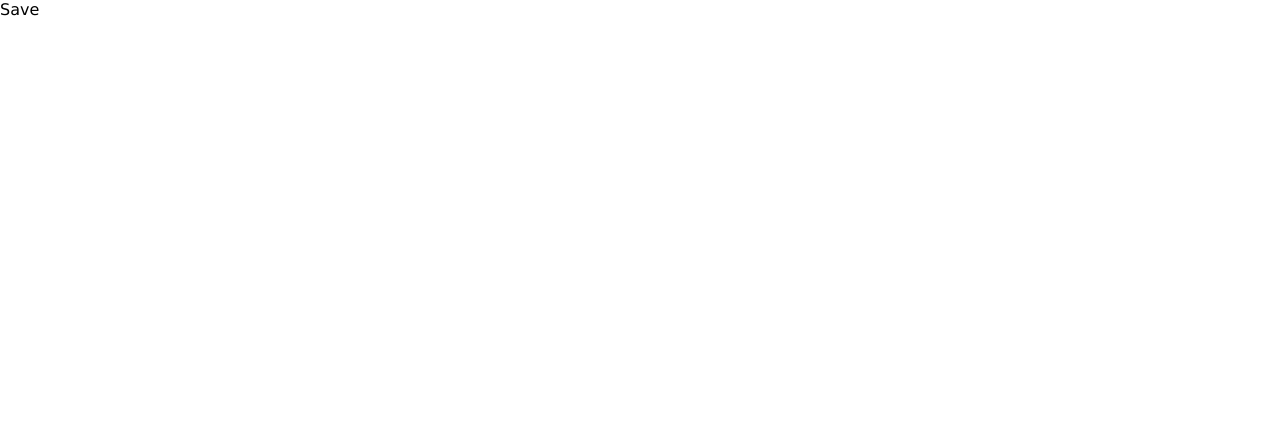
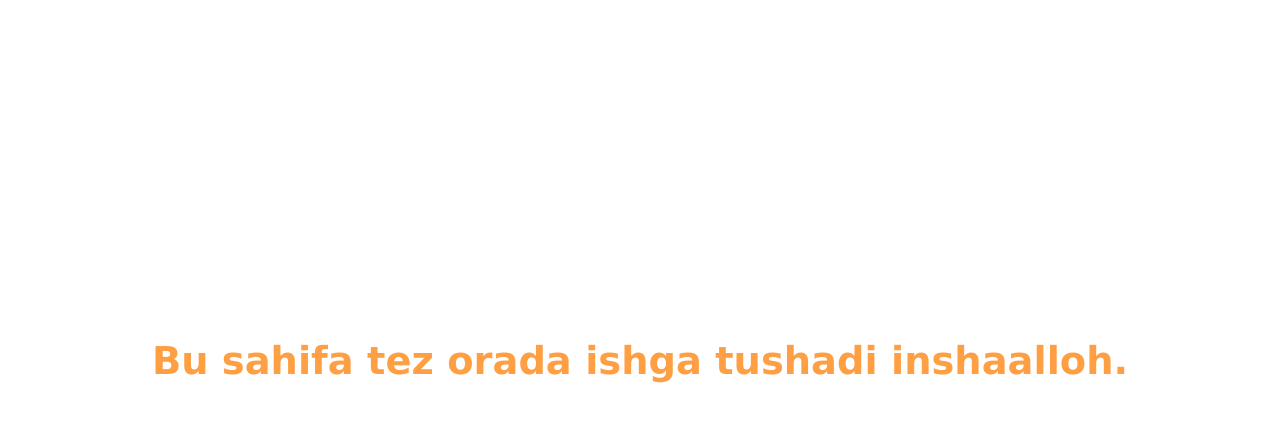
Before and after one commit to AzamovMuhammad/AyatUz, a React (Vite) app: page /save in a window 1280 px wide. Shown: the top 422 px of the page. Built offline with nearby package versions, Linux system fonts and the light colour scheme.

Commit message:
added save page

```diff
--- a/src/Pages/Save.jsx
+++ b/src/Pages/Save.jsx
@@ -1,9 +1,12 @@
-import React from 'react'
+import React from "react";
+import '../style/save.css'
 
 function Save() {
   return (
-    <div>Save</div>
-  )
+    <div className="save_page">
+      <h1>Bu sahifa tez orada ishga tushadi inshaalloh.</h1>
+    </div>
+  );
 }
 
-export default Save
+export default Save;
--- /dev/null
+++ b/src/style/save.css
@@ -0,0 +1,7 @@
+.save_page{
+    display: flex;
+    align-items: center;
+    justify-content: center;
+    width: 100%;
+    min-height: 90vh;
+}
```
